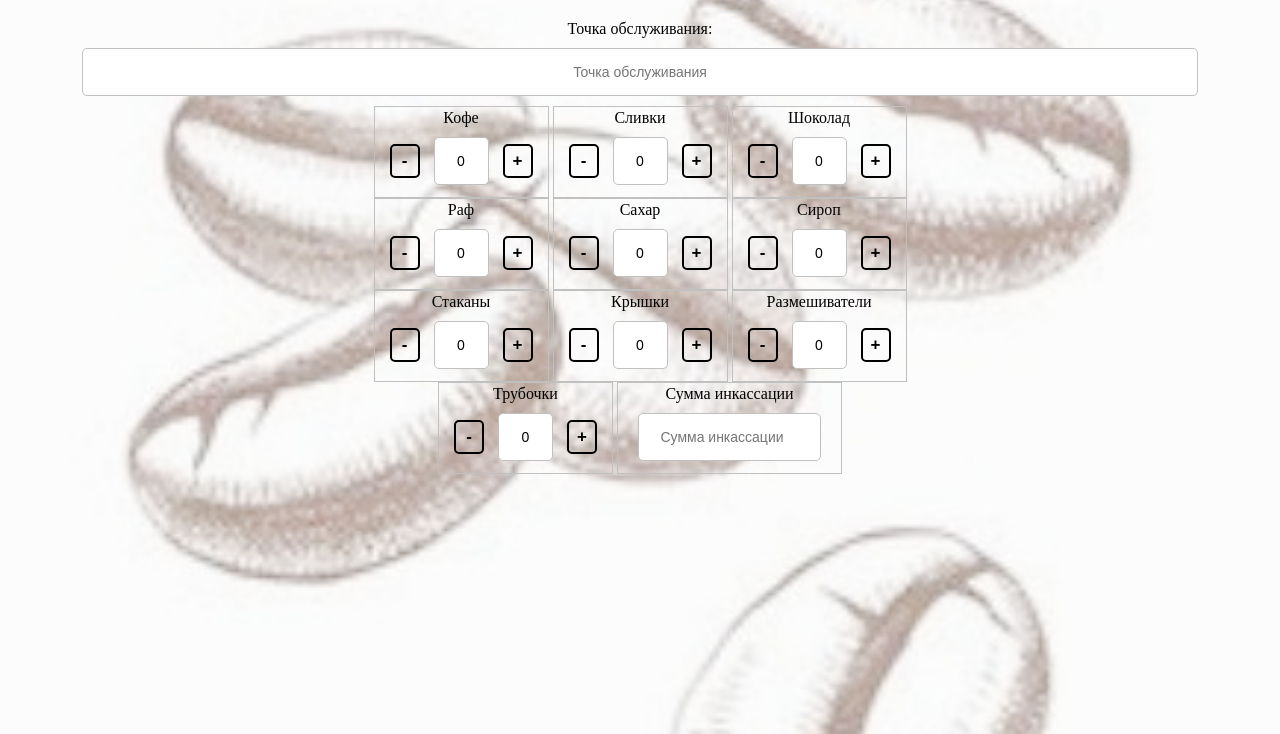
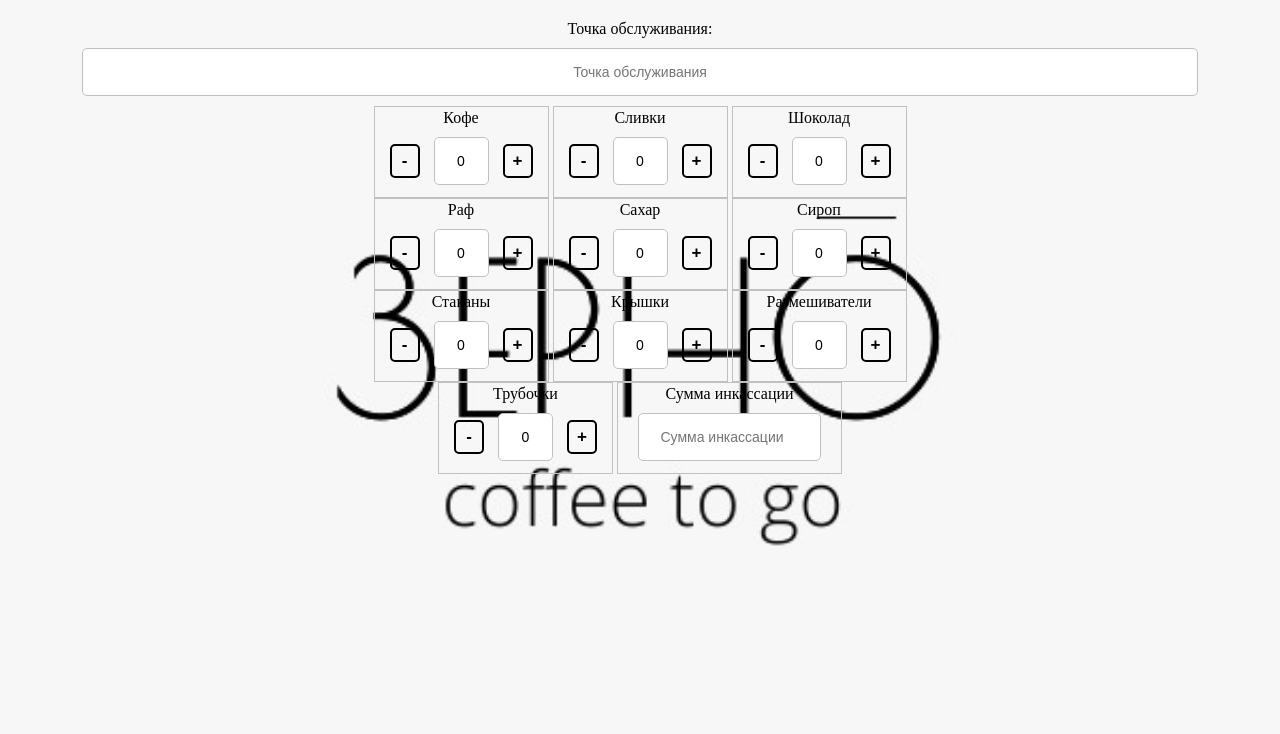
Before and after one commit to AntonKrasnokutsky/telegram_bot-webapp, a Django app: page /service/ in a window 1280 px wide. Shown: the top 734 px of the page. Run offline with Django 4.2, Linux system fonts and the light colour scheme; data that the repository does not hold is empty; some libraries are stand-ins or nearby versions.

Commit message:
Фон на страницах

```diff
--- a/backend/templates/points/service.html
+++ b/backend/templates/points/service.html
@@ -14,7 +14,7 @@
 
         body {
             color: black;
-            background-image: url('{% static "coffee1.jpg" %}');
+            background-image: url('{% static "coffeetogo.jpg" %}');
             /* background-repeat: no-repeat; */
             background-position: center center;
             background-attachment: fixed;
```
